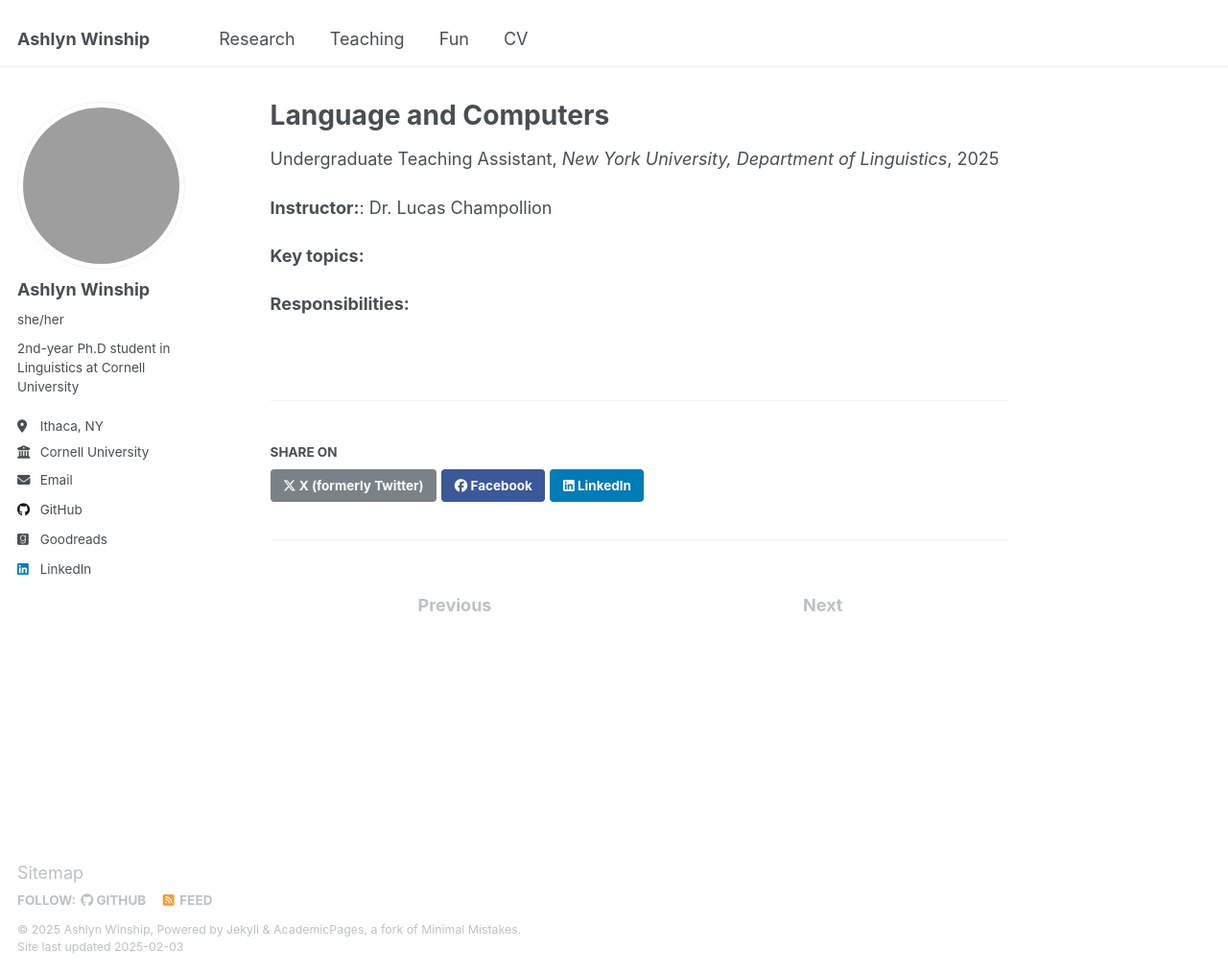
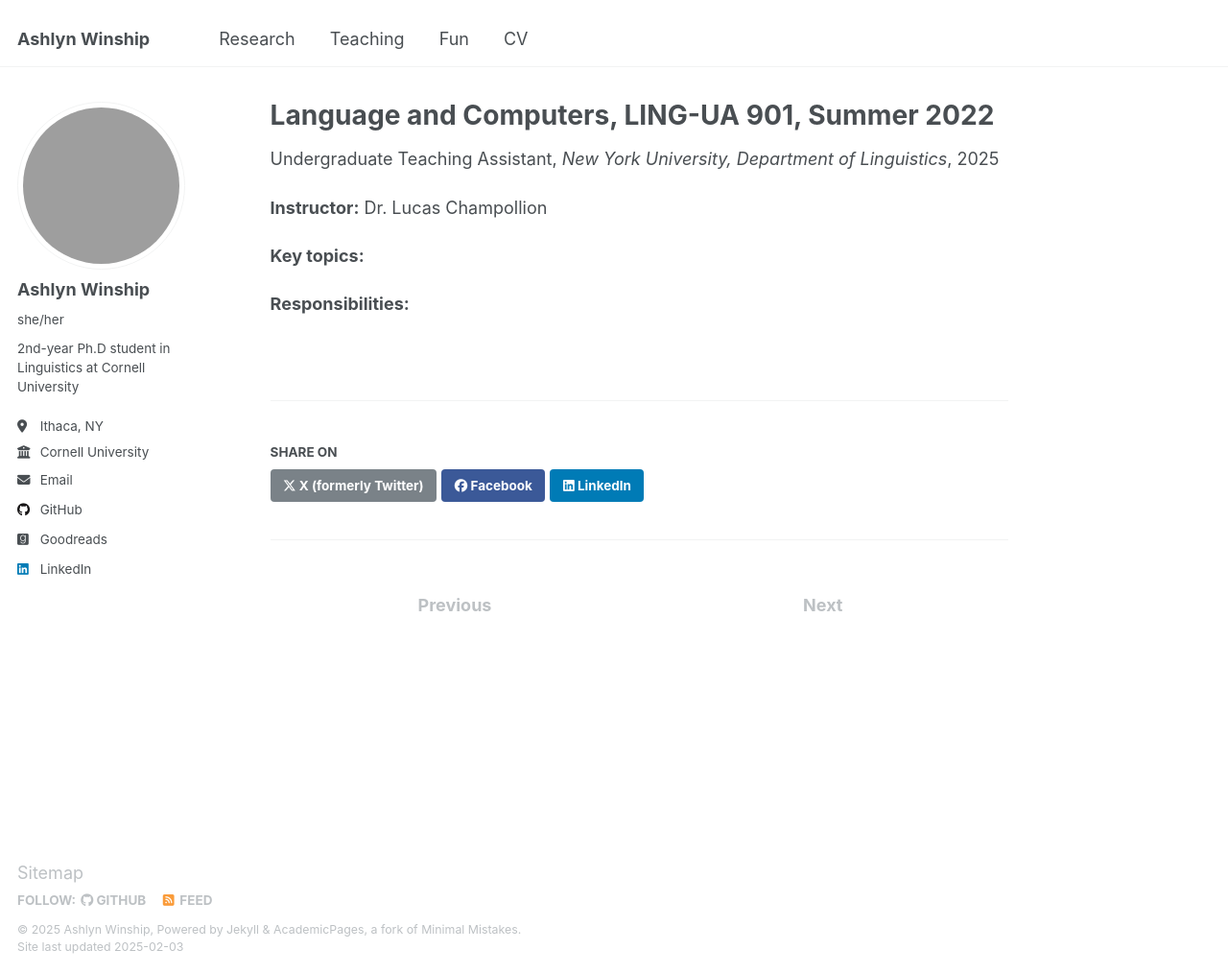
Before and after one commit to ashlynwinship/ashlynwinship.github.io, a Jekyll site: the page built from _teaching/lang-comp_summer_22.md, in a window 1280 px wide and 1015 px high. Shown: the whole window at 96% size. Built offline with Jekyll 4.4.1, drawn with Linux system fonts in a browser that asks for light colours; grey boxes are pictures that could not be loaded.

Commit message:
Update lang-comp_summer_22.md

```diff
--- a/_teaching/lang-comp_summer_22.md
+++ b/_teaching/lang-comp_summer_22.md
@@ -1,5 +1,5 @@
 ---
-title: "Language and Computers"
+title: "Language and Computers, LING-UA 901, Summer 2022"
 collection: teaching
 type: "Undergraduate Teaching Assistant"
 permalink: /teaching/lang-comp_nyu
@@ -8,7 +8,7 @@ date: 07-2022
 location: New York City, NY
 ---
 
-<b>Instructor:</b>: Dr. Lucas Champollion
+<b>Instructor:</b> Dr. Lucas Champollion
 
 <b>Key topics:</b>
 
```
